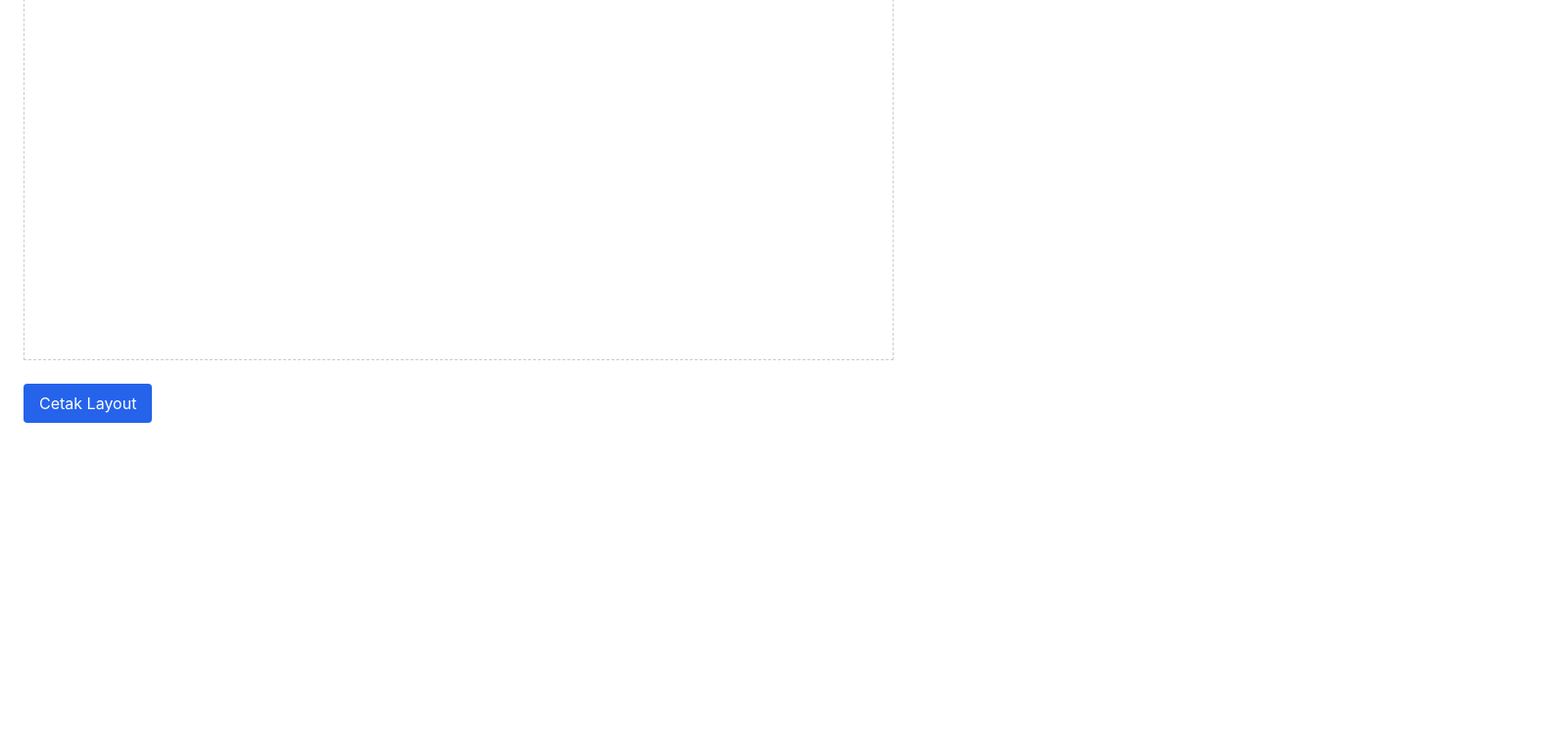
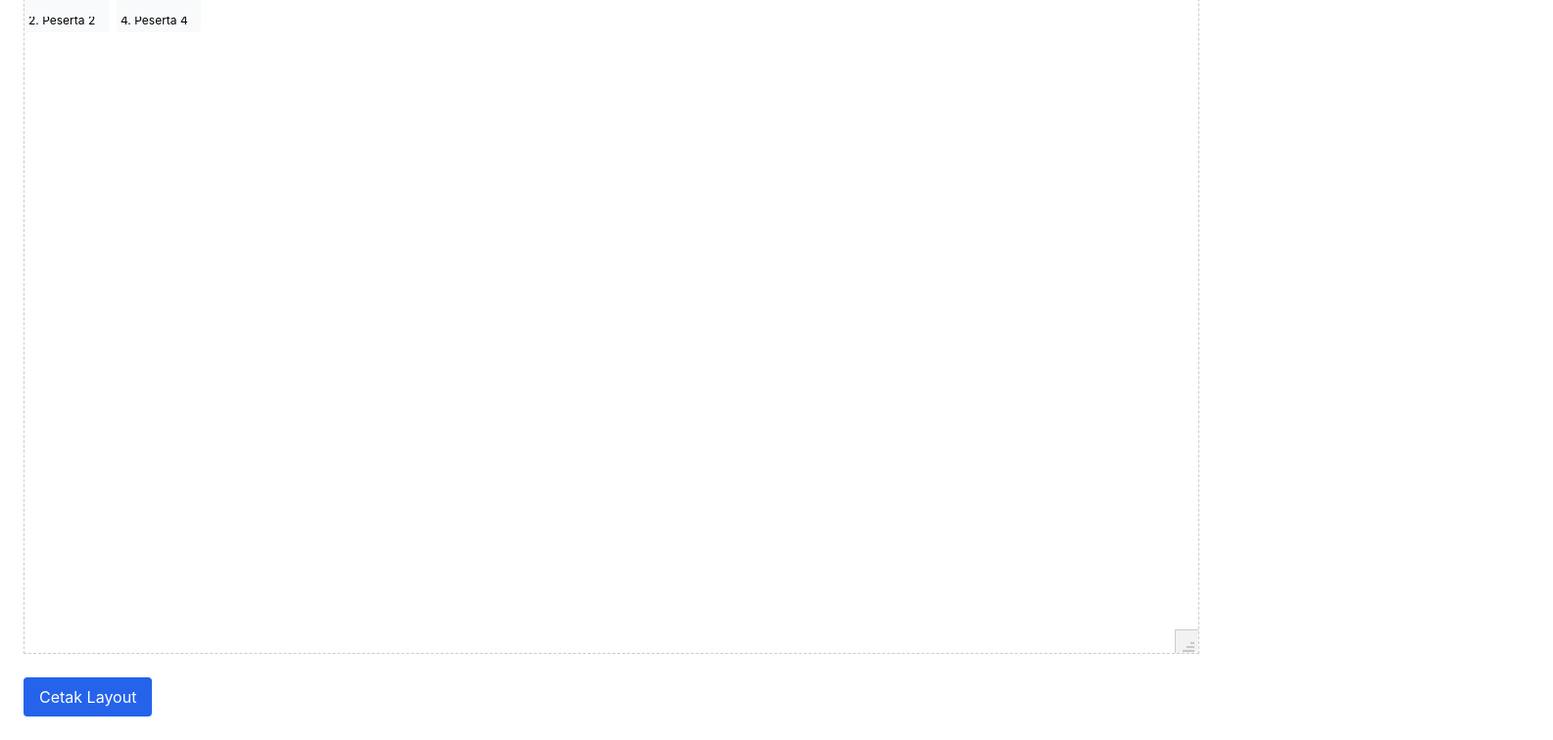
Before and after one commit to AdzS72/react-seat-arrangement-system, a React (Create React App) app: page / in a window 1280 px wide. Shown: the part 440-1196 px from the top of the page at 98% size, 1585 px wide, since content can reach past the window. Before the commit the page ends 896 px from the top, so only its background shows below. Built offline with nearby package versions, Linux system fonts and the light colour scheme.

Commit message:
Add namelist and resizable container

```diff
--- a/src/pages/Dashboard.jsx
+++ b/src/pages/Dashboard.jsx
@@ -1,4 +1,4 @@
-import React, { useState } from 'react';
+import React, { useState, useRef } from 'react';
 import Draggable from 'react-draggable';
 
 
@@ -23,6 +23,10 @@ export const Dashboard = () => {
     const [tableOrder, setTableOrder] = useState(Array.from({ length: meja }, (_, i) => i));
     const [tableSeats, setTableSeats] = useState(Array.from({ length: meja }, () => 6));
     const [selectedTables, setSelectedTables] = useState([]);
+
+    const [dragZoneSize, setDragZoneSize] = useState({ width: 1200, height: 900 });
+    const dragZoneRef = useRef(null);
+    const isResizing = useRef(false);
 
     const total = peserta.length;
     const hadir = peserta.filter(p => p.hadir).length;
@@ -68,6 +72,23 @@ export const Dashboard = () => {
             return prev;
         });
     }, [meja]);
+
+    React.useEffect(() => {
+        const handleMouseMove = (e) => {
+            if (!isResizing.current) return;
+            setDragZoneSize(prev => ({
+                width: Math.max(600, e.clientX - dragZoneRef.current.getBoundingClientRect().left),
+                height: Math.max(400, e.clientY - dragZoneRef.current.getBoundingClientRect().top)
+            }));
+        };
+        const handleMouseUp = () => { isResizing.current = false; };
+        window.addEventListener('mousemove', handleMouseMove);
+        window.addEventListener('mouseup', handleMouseUp);
+        return () => {
+            window.removeEventListener('mousemove', handleMouseMove);
+            window.removeEventListener('mouseup', handleMouseUp);
+        };
+    }, []);
 
 
     // Update position on drag
@@ -219,9 +240,19 @@ export const Dashboard = () => {
                         </div>
 
                         <div
-                        className='relative'
-                        style={{ minHeight: 600, border: '1px dashed #ccc', position: 'relative' }}
-                    >
+                            ref={dragZoneRef}
+                            className='relative'
+                            style={{
+                                minHeight: 600,
+                                // minWidth: 600,
+                                width: dragZoneSize.width,
+                                height: dragZoneSize.height,
+                                border: '1px dashed #ccc',
+                                position: 'relative',
+                                resize: 'none', // prevent browser default resize
+                                overflow: 'auto'
+                            }}
+                        >
                         {tableOrder.map((mejaIndex, visualIndex) => (
                             <Draggable
                                 key={mejaIndex}
@@ -356,11 +387,71 @@ export const Dashboard = () => {
                                                     );
                                                 });
                                             })()}
+
                                         </div>
+
                                     </div>
+                                    {(() => {
+                                        const seatCount = tableSeats[mejaIndex] || 6;
+                                        // Collect peserta for this table with seat number
+                                        const pesertaTable = [];
+                                        for (let idx = 0; idx < seatCount; idx++) {
+                                            const peserta = arrangedPeserta[mejaIndex * 100 + idx];
+                                            if (peserta) pesertaTable.push({ nama: peserta.nama, seat: idx });
+                                        }
+                                        // Split into two columns
+                                        const mid = Math.ceil(pesertaTable.length / 2);
+                                        const col1 = pesertaTable.slice(0, mid);
+                                        const col2 = pesertaTable.slice(mid);
+
+                                        return (
+                                            <div className="w-full mt-2 flex flex-row gap-2 justify-center">
+                                                <div className="flex-1 text-xs bg-gray-50 rounded p-1 min-h-[24px]">
+                                                    {col1.map((p, i) => (
+                                                        <div key={i} className="truncate">{p.seat + 1}. {p.nama}</div>
+                                                    ))}
+                                                </div>
+                                                <div className="flex-1 text-xs bg-gray-50 rounded p-1 min-h-[24px]">
+                                                    {col2.map((p, i) => (
+                                                        <div key={i} className="truncate">{p.seat + 1}. {p.nama}</div>
+                                                    ))}
+                                                </div>
+                                            </div>
+                                        );
+                                    })()}
+
+
                                 </div>
                             </Draggable>
                         ))}
+                        <div
+                                        style={{
+                                            position: 'absolute',
+                                            right: 0,
+                                            bottom: 0,
+                                            width: 24,
+                                            height: 24,
+                                            cursor: 'nwse-resize',
+                                            zIndex: 50,
+                                            background: 'rgba(0,0,0,0.05)',
+                                            borderTop: '1px solid #ccc',
+                                            borderLeft: '1px solid #ccc',
+                                            borderBottomRightRadius: 6,
+                                            display: 'flex',
+                                            alignItems: 'flex-end',
+                                            justifyContent: 'flex-end',
+                                            userSelect: 'none'
+                                        }}
+                                        onMouseDown={e => {
+                                            e.preventDefault();
+                                            isResizing.current = true;
+                                        }}
+                                        title="Resize area"
+                                    >
+                                        <svg width="18" height="18" viewBox="0 0 18 18" className="opacity-40">
+                                            <path d="M2 16h12M6 12h8M10 8h4" stroke="#888" strokeWidth="2" fill="none"/>
+                                        </svg>
+                                    </div>
                     </div>
 
                         <div className="mt-6">
```
